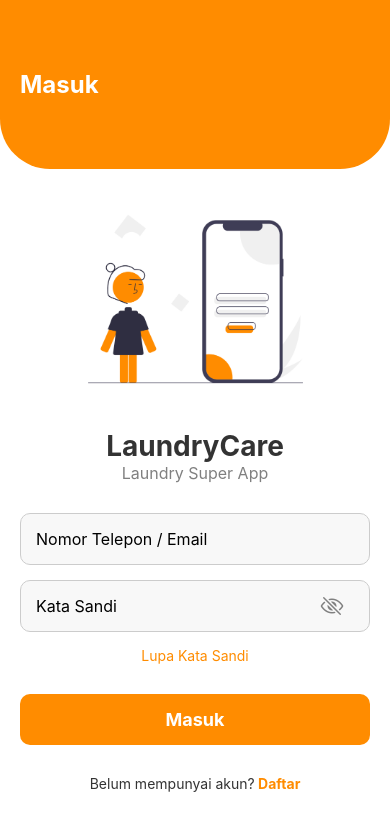
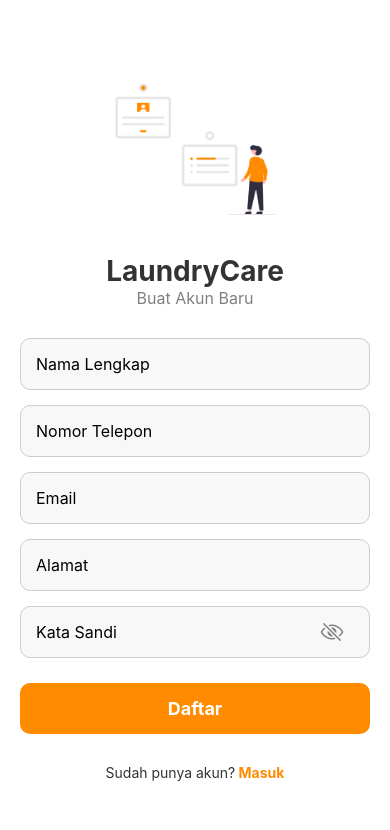
Before and after one commit to fadliEv/laundry-care, a React Native app: screen / in a window 390 px wide. Shown: the top 830 px of the page. Built offline with nearby package versions, Linux system fonts and the light colour scheme.

Commit message:
updated login and registration screen

```diff
--- a/App.js
+++ b/App.js
@@ -20,13 +20,14 @@ const AppContent = () => {
 
   return (
     <View style={{ flex: 1 }}>
-      {currentUser ? (
+      {/* {currentUser ? (
         <DashboardScreen />
       ) : isRegistering ? (
         <RegisterScreen onRegister={() => setIsRegistering(false)} />
       ) : (
-        <LoginScreen />
-      )}
+        )}       */}
+        {/* <LoginScreen /> */}
+      <RegisterScreen/>
     </View>
   );
 };
--- a/src/screens/login/LoginScreen.style.js
+++ b/src/screens/login/LoginScreen.style.js
@@ -9,7 +9,7 @@ const styles = StyleSheet.create({
   },
   header: {
     backgroundColor: "#FF8C00",
-    height: height * 0.2, // 20% dari tinggi layar agar responsif
+    height: height * 0.2, // Sama dengan LoginScreen agar serasi
     borderBottomLeftRadius: 50,
     borderBottomRightRadius: 50,
     justifyContent: "center",
@@ -22,7 +22,7 @@ const styles = StyleSheet.create({
   },
   logoSection: {
     alignItems: "center",
-    marginTop: 30,
+    marginTop: 30, // Sama seperti di LoginScreen
   },
   logo: {
     width: 300,
@@ -64,13 +64,7 @@ const styles = StyleSheet.create({
   eyeIcon: {
     padding: 10,
   },
-  forgotPassword: {
-    alignSelf: "flex-end",
-    color: "#FF8C00",
-    fontSize: 14,
-    marginBottom: 20,
-  },
-  loginButton: {
+  registerButton: {
     width: "100%",
     backgroundColor: "#FF8C00",
     paddingVertical: 15,
@@ -78,9 +72,22 @@ const styles = StyleSheet.create({
     alignItems: "center",
     marginVertical: 10,
   },
-  loginButtonText: {
+  registerButtonText: {
     color: "#fff",
     fontSize: 18,
+    fontWeight: "bold",
+  },
+  loginContainer: {
+    flexDirection: "row",
+    alignItems: "center",
+    marginTop: 20,
+  },
+  loginText: {
+    fontSize: 14,
+    color: "#333",
+  },
+  loginLink: {
+    color: "#FF8C00",
     fontWeight: "bold",
   },
   registerContainer: {
@@ -96,6 +103,25 @@ const styles = StyleSheet.create({
     color: "#FF8C00",
     fontWeight: "bold",
   },
+  forgotPassword: {
+    alignSelf: "flex-end",
+    color: "#FF8C00",
+    fontSize: 14,
+    marginBottom: 20,
+  },
+
+  loginButton: {
+    width: "90%",
+    backgroundColor: "#FF8C00",
+    paddingVertical: 15,
+    borderRadius: 10,
+    alignItems: "center",
+  },
+  loginButtonText: {
+    color: "#fff",
+    fontSize: 18,
+    fontWeight: "bold",
+  },
 });
 
 export default styles;
--- a/src/screens/register/RegisterScreen.js
+++ b/src/screens/register/RegisterScreen.js
@@ -1,15 +1,20 @@
 import React, { useState } from "react";
-import { View, Text, TextInput, Button, Alert, ActivityIndicator } from "react-native";
+import {
+  View, Text, TextInput, TouchableOpacity, Alert, ActivityIndicator,
+  Image, KeyboardAvoidingView, ScrollView, Platform, TouchableWithoutFeedback, Keyboard
+} from "react-native";
 import useAuth from "../../hooks/useAuth";
+import { Ionicons } from "@expo/vector-icons";
 import styles from "./RegisterScreen.style";
 
-const RegisterScreen = ({ onRegister }) => {
+const RegisterScreen = ({ navigation }) => {
   const { register, loading } = useAuth();
   const [name, setName] = useState("");
   const [phoneNumber, setPhoneNumber] = useState("");
   const [email, setEmail] = useState("");
   const [address, setAddress] = useState("");
   const [password, setPassword] = useState("");
+  const [secureTextEntry, setSecureTextEntry] = useState(true);
 
   const handleRegister = async () => {
     if (!name || !phoneNumber || !email || !address || !password) {
@@ -20,23 +25,117 @@ const RegisterScreen = ({ onRegister }) => {
     const success = await register({ name, phoneNumber, email, address, password });
     if (success) {
       Alert.alert("Registrasi Berhasil", "Silakan login dengan akun yang telah dibuat.");
-      onRegister();
+      navigation.navigate("LoginScreen"); // Arahkan ke login
     } else {
       Alert.alert("Registrasi Gagal", "Terjadi kesalahan, coba lagi!");
     }
   };
 
   return (
-    <View style={styles.container}>
-      <Text style={styles.title}>Register</Text>
-      <TextInput style={styles.input} placeholder="Nama Lengkap" value={name} onChangeText={setName} />
-      <TextInput style={styles.input} placeholder="Nomor Telepon" keyboardType="phone-pad" value={phoneNumber} onChangeText={setPhoneNumber} />
-      <TextInput style={styles.input} placeholder="Email" keyboardType="email-address" value={email} onChangeText={setEmail} />
-      <TextInput style={styles.input} placeholder="Alamat" value={address} onChangeText={setAddress} />
-      <TextInput style={styles.input} placeholder="Password" secureTextEntry value={password} onChangeText={setPassword} />
+    <KeyboardAvoidingView
+      behavior={Platform.OS === "ios" ? "padding" : "height"}
+      keyboardVerticalOffset={Platform.OS === "ios" ? 80 : 100}
+      style={styles.container}
+    >
+      <TouchableWithoutFeedback onPress={Keyboard.dismiss}>
+        <ScrollView
+          contentContainerStyle={styles.scrollView}
+          keyboardShouldPersistTaps="handled"
+          scrollEnabled={true}
+        >
 
-      {loading ? <ActivityIndicator size="large" color="blue" /> : <Button title="Daftar" onPress={handleRegister} />}
-    </View>
+          {/* Logo Section */}
+          <View style={styles.logoSection}>
+            <Image
+              style={styles.logo}
+              source={require("../../shared/assets/registration.png")}
+            />
+          </View>
+
+          {/* Content Section */}
+          <View style={styles.content}>
+            <Text style={styles.appTitle}>LaundryCare</Text>
+            <Text style={styles.subTitle}>Buat Akun Baru</Text>
+
+            {/* Input Name */}
+            <View style={styles.inputContainer}>
+              <TextInput
+                style={styles.input}
+                placeholder="Nama Lengkap"
+                value={name}
+                onChangeText={setName}
+              />
+            </View>
+
+            {/* Input Phone Number */}
+            <View style={styles.inputContainer}>
+              <TextInput
+                style={styles.input}
+                placeholder="Nomor Telepon"
+                keyboardType="phone-pad"
+                value={phoneNumber}
+                onChangeText={setPhoneNumber}
+              />
+            </View>
+
+            {/* Input Email */}
+            <View style={styles.inputContainer}>
+              <TextInput
+                style={styles.input}
+                placeholder="Email"
+                keyboardType="email-address"
+                value={email}
+                onChangeText={setEmail}
+              />
+            </View>
+
+            {/* Input Address */}
+            <View style={styles.inputContainer}>
+              <TextInput
+                style={styles.input}
+                placeholder="Alamat"
+                value={address}
+                onChangeText={setAddress}
+              />
+            </View>
+
+            {/* Input Password */}
+            <View style={styles.inputContainer}>
+              <TextInput
+                style={styles.input}
+                placeholder="Kata Sandi"
+                secureTextEntry={secureTextEntry}
+                value={password}
+                onChangeText={setPassword}
+              />
+              <TouchableOpacity
+                style={styles.eyeIcon}
+                onPress={() => setSecureTextEntry(!secureTextEntry)}
+              >
+                <Ionicons name={secureTextEntry ? "eye-off-outline" : "eye-outline"} size={24} color="gray" />
+              </TouchableOpacity>
+            </View>
+
+            {/* Button Register */}
+            {loading ? (
+              <ActivityIndicator size="large" color="#FF8C00" />
+            ) : (
+              <TouchableOpacity style={styles.registerButton} onPress={handleRegister}>
+                <Text style={styles.registerButtonText}>Daftar</Text>
+              </TouchableOpacity>
+            )}
+
+            {/* Link ke Login */}
+            <View style={styles.loginContainer}>
+              <Text style={styles.loginText}>Sudah punya akun?</Text>
+              <TouchableOpacity onPress={() => navigation.navigate("LoginScreen")}>
+                <Text style={styles.loginLink}> Masuk</Text>
+              </TouchableOpacity>
+            </View>
+          </View>
+        </ScrollView>
+      </TouchableWithoutFeedback>
+    </KeyboardAvoidingView>
   );
 };
 
--- a/src/screens/register/RegisterScreen.style.js
+++ b/src/screens/register/RegisterScreen.style.js
@@ -1,26 +1,92 @@
-import { StyleSheet } from "react-native";
+import { StyleSheet, Dimensions } from "react-native";
+
+const { width, height } = Dimensions.get("window");
 
 const styles = StyleSheet.create({
   container: {
     flex: 1,
+    backgroundColor: "#fff",
+  },
+  scrollView: {
+    flexGrow: 1,
     justifyContent: "center",
     alignItems: "center",
-    padding: 20,
   },
-  title: {
+  headerText: {
+    color: "#fff",
     fontSize: 24,
     fontWeight: "bold",
-    marginBottom: 20,
+  },
+  logoSection: {
+    alignItems: "center",
+    marginTop: 30,
+  },
+  logo: {
+    width: 270,
+    height: 150,
+    resizeMode: "contain",
+  },
+  content: {
+    alignItems: "center",
+    padding: 20,
+    width: "100%",
+  },
+  appTitle: {
+    fontSize: 28,
+    fontWeight: "bold",
+    color: "#333",
+    marginTop: 10,
+  },
+  subTitle: {
+    fontSize: 16,
+    color: "gray",
+    marginBottom: 30,
+  },
+  inputContainer: {
+    width: "100%",
+    flexDirection: "row",
+    alignItems: "center",
+    borderColor: "#ccc",
+    borderWidth: 1,
+    borderRadius: 10,
+    paddingHorizontal: 15,
+    marginBottom: 15,
+    backgroundColor: "#F8F8F8",
   },
   input: {
+    flex: 1,
+    height: 50,
+    fontSize: 16,
+  },
+  eyeIcon: {
+    padding: 10,
+  },
+  registerButton: {
     width: "100%",
-    height: 40,
-    borderColor: "gray",
-    borderWidth: 1,
-    borderRadius: 5,
-    paddingHorizontal: 10,
-    marginBottom: 10,
+    backgroundColor: "#FF8C00",
+    paddingVertical: 15,
+    borderRadius: 10,
+    alignItems: "center",
+    marginVertical: 10,
+  },
+  registerButtonText: {
+    color: "#fff",
+    fontSize: 18,
+    fontWeight: "bold",
+  },
+  loginContainer: {
+    flexDirection: "row",
+    alignItems: "center",
+    marginTop: 20,
+  },
+  loginText: {
+    fontSize: 14,
+    color: "#333",
+  },
+  loginLink: {
+    color: "#FF8C00",
+    fontWeight: "bold",
   },
 });
 
-export default styles
+export default styles;
```
